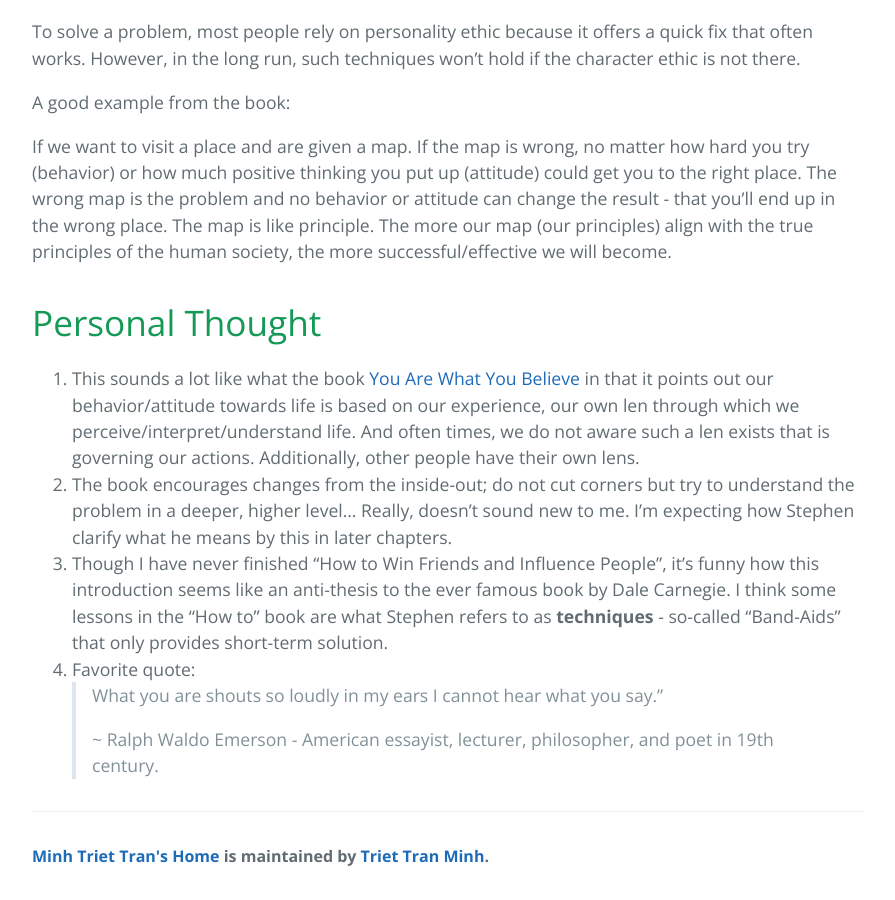
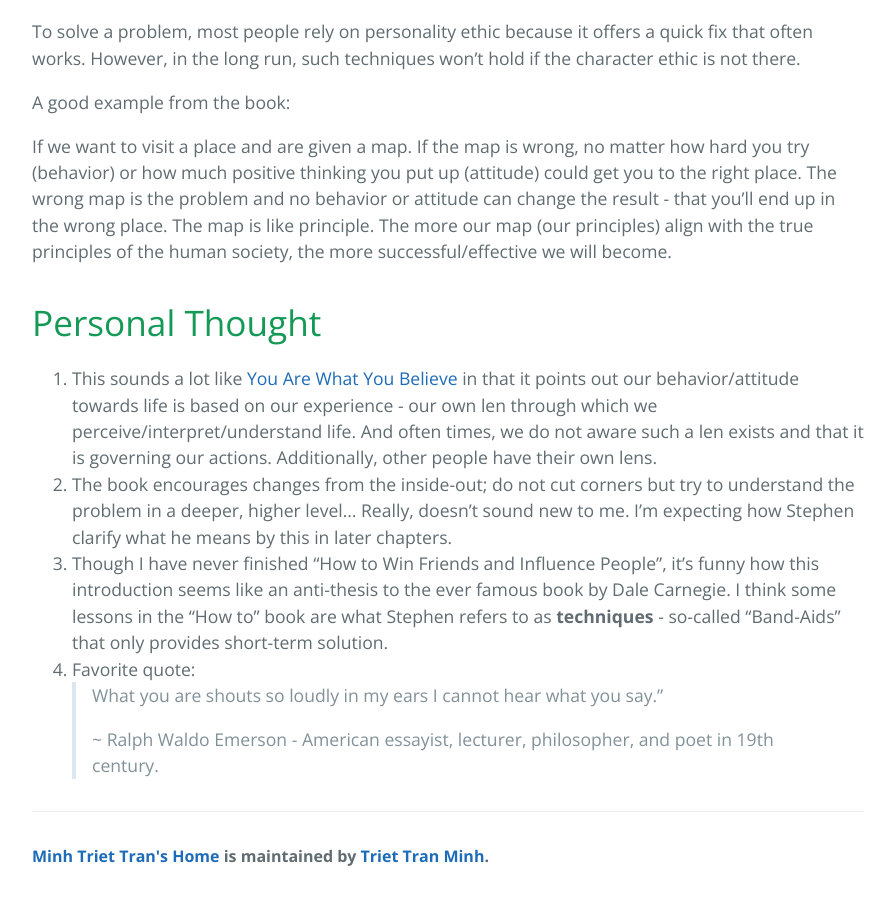
Before and after one commit to minhtrietbkit/minhtrietbkit.github.io, a Jekyll site: the page built from _posts/2020-10-10-seven-habits-1.md, in a window 1280 px wide and 900 px high, scrolled down 913 px. Shown: the whole window, without its empty margins (192-1087 px from the left). Built offline with Jekyll 4.4.1, drawn with Linux system fonts in a browser that asks for light colours.

Commit message:
fix typo

```diff
--- a/_posts/2020-10-10-seven-habits-1.md
+++ b/_posts/2020-10-10-seven-habits-1.md
@@ -22,7 +22,7 @@ If we want to visit a place and are given a map. If the map is wrong, no matter
 
 # Personal Thought
 
-1. This sounds a lot like what the book [You Are What You Believe](https://www.amazon.com/You-Are-What-Believe-Transform/dp/1626566666) in that it points out our behavior/attitude towards life is based on our experience, our own len through which we perceive/interpret/understand life. And often times, we do not aware such a len exists that is governing our actions. Additionally, other people have their own lens.
+1. This sounds a lot like [You Are What You Believe](https://www.amazon.com/You-Are-What-Believe-Transform/dp/1626566666) in that it points out our behavior/attitude towards life is based on our experience - our own len through which we perceive/interpret/understand life. And often times, we do not aware such a len exists and that it is governing our actions. Additionally, other people have their own lens.
 2. The book encourages changes from the inside-out; do not cut corners but try to understand the problem in a deeper, higher level... Really, doesn't sound new to me. I'm expecting how Stephen clarify what he means by this in later chapters.
 3. Though I have never finished "How to Win Friends and Influence People", it's funny how this introduction seems like an anti-thesis to the ever famous book by Dale Carnegie. I think some lessons in the "How to" book are what Stephen refers to as **techniques** - so-called "Band-Aids" that only provides short-term solution.
 4. Favorite quote:
```
